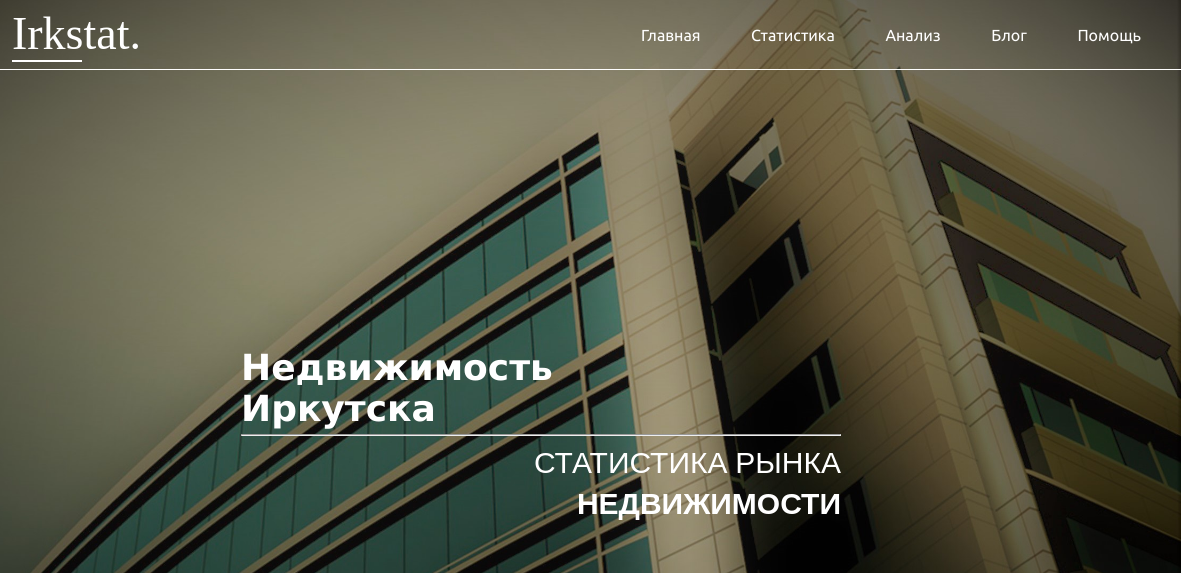
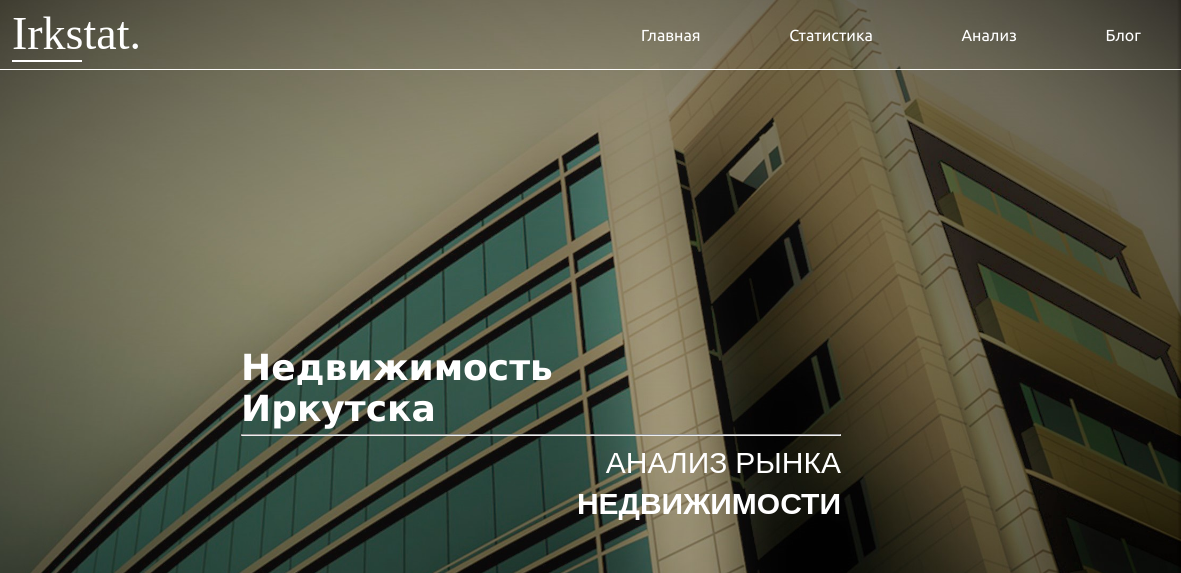
Before and after one commit to irkstat/test, a website: page index.pug in a window 1280 px wide. Shown: the top 573 px of the page, 99-1280 px from the left. Drawn offline with nearby package versions, Linux system fonts and the light colour scheme; files that its build step writes are made by us from their sources.

Commit message:
0.02.4
Удаление пунктов меню
изменение h3

```diff
--- a/index.pug
+++ b/index.pug
@@ -25,7 +25,6 @@ html(lang="ru")
                   a(href="#") Статистика
                   a(href="#") Анализ
                   a(href="#") Блог
-                  a(href="#") Помощь
                .hamburger_menu(id="h_menu")
                   .line_hamburger
                   .line_hamburger
@@ -34,7 +33,7 @@ html(lang="ru")
             .privet
                h1 Недвижимость #[br] Иркутска
                hr.polosa_privet
-               h2 Статистика рынка #[br] #[span недвижимости]
+               h2 Анализ рынка #[br] #[span недвижимости]
             .mouse
                .koleso
          nav.mobile_menu(id="m_menu")
@@ -43,7 +42,6 @@ html(lang="ru")
             a(href="#") Статистика
             a(href="#") Анализ
             a(href="#") Блог
-            a(href="#") Помощь
 
 
       script(src="/js/menu.js")
```
Also changed, not shown: index.html.
